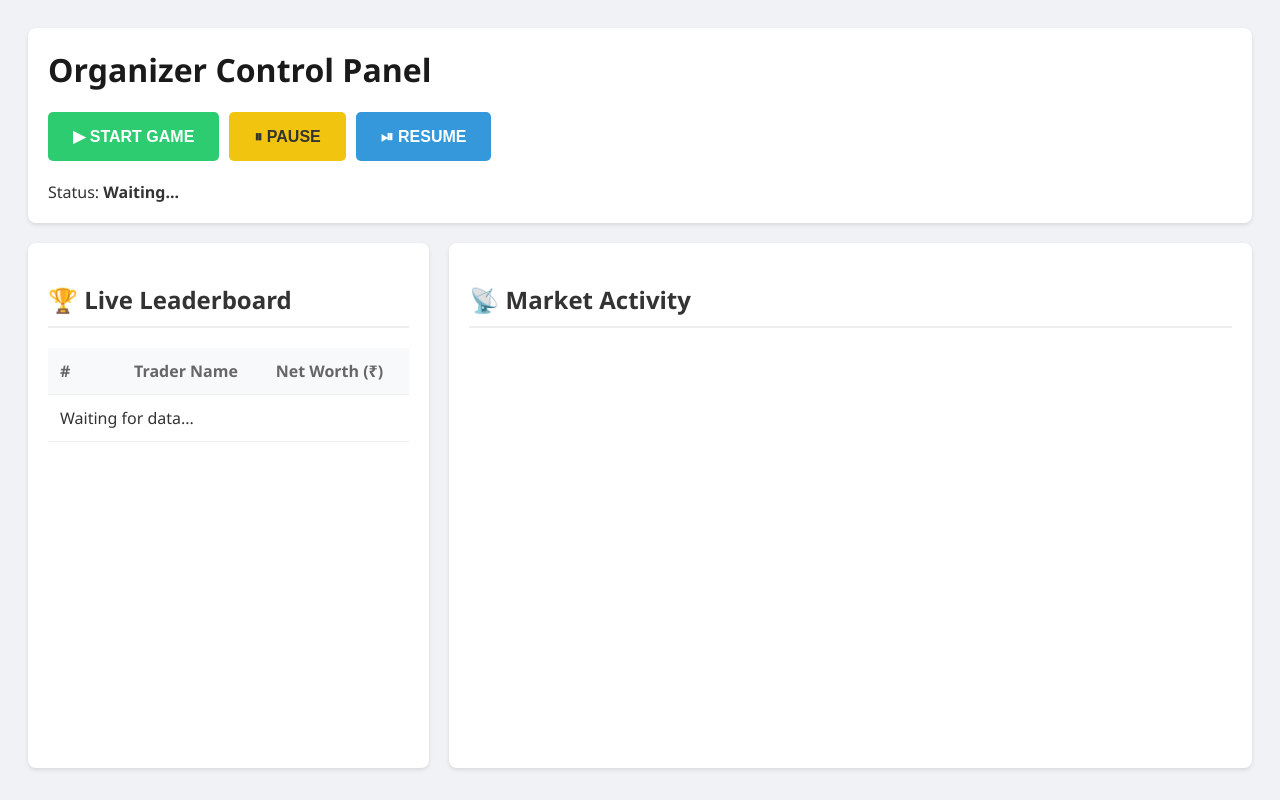
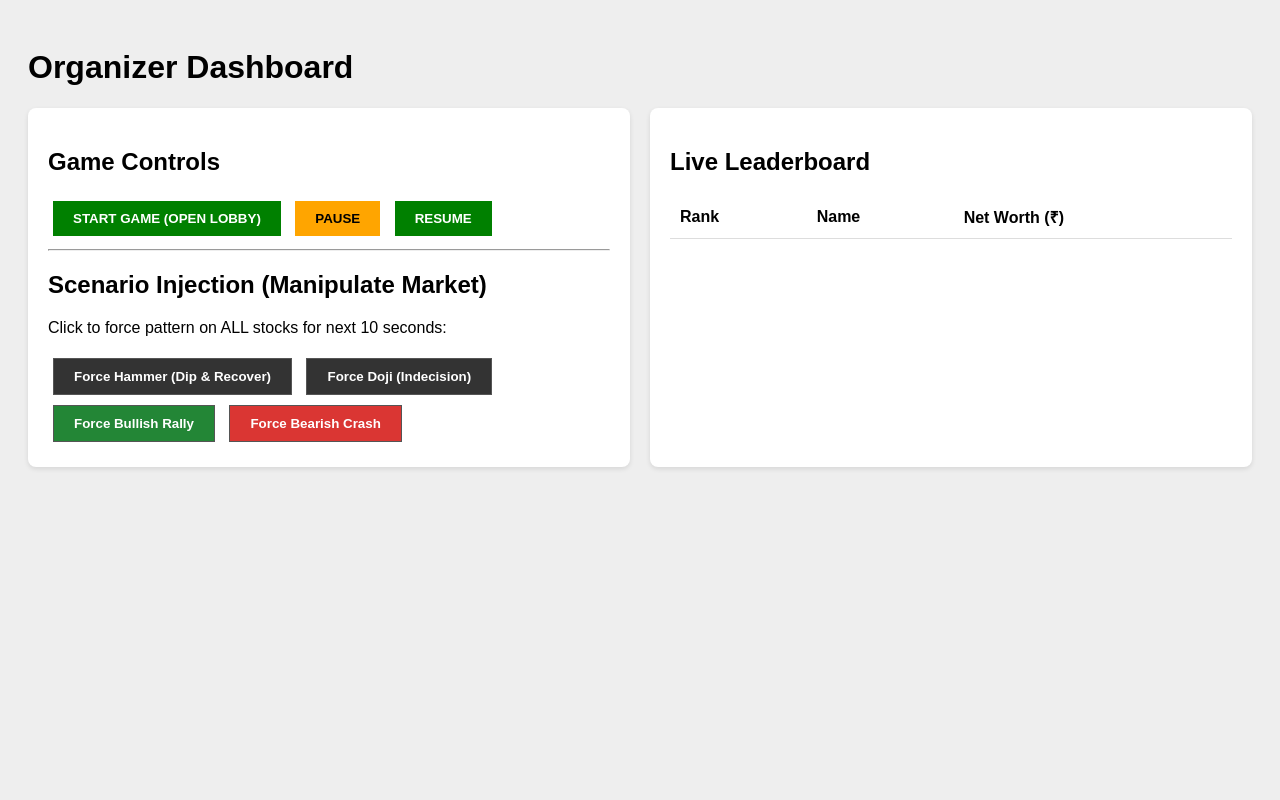
Before and after one commit to thouseef06/StockGame, a Flask app: page /admin in a window 1280 px wide. Run offline with Flask 3, Linux system fonts and the light colour scheme; lists and menus that the app fills with data are empty; some libraries are stand-ins or nearby versions.

Commit message:
Update admin.html

```diff
--- a/templates/admin.html
+++ b/templates/admin.html
@@ -1,110 +1,63 @@
 <!DOCTYPE html>
-<html lang="en">
+<html>
 <head>
-    <meta charset="UTF-8">
-    <title>Admin Dashboard - Stock Sim</title>
+    <title>Organizer Dashboard</title>
     <script src="https://cdnjs.cloudflare.com/ajax/libs/socket.io/4.0.1/socket.io.js"></script>
     <style>
-        body { font-family: 'Segoe UI', Tahoma, Geneva, Verdana, sans-serif; padding: 20px; background: #f0f2f5; color: #333; }
-
-        .dashboard-grid { display: grid; grid-template-columns: 1fr 2fr; gap: 20px; }
-        .card { background: white; padding: 20px; border-radius: 8px; box-shadow: 0 2px 4px rgba(0,0,0,0.1); }
-
-        h1 { margin-top: 0; color: #1a1a1a; }
-        h2 { border-bottom: 2px solid #eee; padding-bottom: 10px; }
-
-        .btn-group { display: flex; gap: 10px; margin-bottom: 20px; }
-        .btn { padding: 15px 25px; border: none; border-radius: 5px; color: white; font-weight: bold; cursor: pointer; font-size: 1rem; transition: transform 0.1s; }
-        .btn:active { transform: scale(0.98); }
-
-        .start { background: #2ecc71; }
-        .pause { background: #f1c40f; color: #333; }
-        .resume { background: #3498db; }
-        .reset { background: #e74c3c; }
-
-        table { width: 100%; border-collapse: collapse; margin-top: 10px; }
-        th, td { padding: 12px; text-align: left; border-bottom: 1px solid #eee; }
-        th { background: #f8f9fa; color: #666; font-weight: 600; }
-        tr:nth-child(even) { background-color: #f9f9f9; }
-
-        .rank-1 { color: #d4af37; font-weight: bold; } /* Gold */
-        .rank-2 { color: #c0c0c0; font-weight: bold; } /* Silver */
-        .rank-3 { color: #cd7f32; font-weight: bold; } /* Bronze */
+        body { font-family: sans-serif; background: #eee; padding: 20px; }
+        .grid { display: grid; grid-template-columns: 1fr 1fr; gap: 20px; }
+        .card { background: white; padding: 20px; border-radius: 8px; box-shadow: 0 2px 5px rgba(0,0,0,0.1); }
+        button { padding: 10px 20px; cursor: pointer; border: none; font-weight: bold; margin: 5px; }
+        .start { background: green; color: white; }
+        .pause { background: orange; }
+        .pattern { background: #333; color: white; border: 1px solid #555; }
+        table { width: 100%; border-collapse: collapse; }
+        td, th { padding: 10px; border-bottom: 1px solid #ddd; text-align: left; }
     </style>
 </head>
 <body>
+    <h1>Organizer Dashboard</h1>
 
-    <div class="card" style="margin-bottom: 20px;">
-        <h1>Organizer Control Panel</h1>
-        <div class="btn-group">
-            <button class="btn start" onclick="control('start')">▶ START GAME</button>
-            <button class="btn pause" onclick="control('pause')">⏸ PAUSE</button>
-            <button class="btn resume" onclick="control('resume')">⏯ RESUME</button>
-        </div>
-        <div>
-            Status: <span id="status" style="font-weight:bold;">Waiting...</span>
-        </div>
-    </div>
-
-    <div class="dashboard-grid">
+    <div class="grid">
         <div class="card">
-            <h2>🏆 Live Leaderboard</h2>
-            <table>
-                <thead>
-                    <tr>
-                        <th width="50">#</th>
-                        <th>Trader Name</th>
-                        <th>Net Worth (₹)</th>
-                    </tr>
-                </thead>
-                <tbody id="leaderboard">
-                    <tr><td colspan="3">Waiting for data...</td></tr>
-                </tbody>
-            </table>
+            <h2>Game Controls</h2>
+            <div>
+                <button class="start" onclick="act('start')">START GAME (OPEN LOBBY)</button>
+                <button class="pause" onclick="act('pause')">PAUSE</button>
+                <button class="start" onclick="act('resume')">RESUME</button>
+            </div>
+            <hr>
+            <h2>Scenario Injection (Manipulate Market)</h2>
+            <p>Click to force pattern on ALL stocks for next 10 seconds:</p>
+            <button class="pattern" onclick="act('hammer')">Force Hammer (Dip & Recover)</button>
+            <button class="pattern" onclick="act('doji')">Force Doji (Indecision)</button>
+            <br>
+            <button class="pattern" style="background:#238636;" onclick="act('bullish_engulfing')">Force Bullish Rally</button>
+            <button class="pattern" style="background:#da3633;" onclick="act('bearish_engulfing')">Force Bearish Crash</button>
         </div>
 
         <div class="card">
-            <h2>📡 Market Activity</h2>
-            <div id="logs" style="height: 400px; overflow-y: auto; font-family: monospace; font-size: 0.9rem;">
-                </div>
+            <h2>Live Leaderboard</h2>
+            <table>
+                <thead><tr><th>Rank</th><th>Name</th><th>Net Worth (₹)</th></tr></thead>
+                <tbody id="lb"></tbody>
+            </table>
         </div>
     </div>
 
     <script>
         const socket = io();
 
-        // Control Game State
-        function control(action) {
-            socket.emit('admin_control', {action: action});
-            document.getElementById('status').innerText = "Command Sent: " + action.toUpperCase();
+        function act(action) {
+            socket.emit('admin_action', {action: action});
         }
 
-        // Receive Leaderboard Updates
         socket.on('leaderboard_update', (data) => {
             let html = "";
-            data.forEach((player, index) => {
-                let rankClass = "";
-                if (index === 0) rankClass = "rank-1";
-                if (index === 1) rankClass = "rank-2";
-                if (index === 2) rankClass = "rank-3";
-
-                html += `<tr>
-                    <td class="${rankClass}">${index + 1}</td>
-                    <td style="font-weight:500;">${player.name}</td>
-                    <td style="font-family:monospace;">₹${player.value.toLocaleString()}</td>
-                </tr>`;
+            data.forEach((p, i) => {
+                html += `<tr><td>${i+1}</td><td>${p.name}</td><td>₹${p.value.toLocaleString()}</td></tr>`;
             });
-            document.getElementById('leaderboard').innerHTML = html;
-        });
-
-        // Simple Logging for Admin to see joins
-        socket.on('admin_log', (msg) => {
-            let logDiv = document.getElementById('logs');
-            let p = document.createElement('div');
-            p.style.borderBottom = "1px solid #eee";
-            p.style.padding = "5px";
-            p.innerText = `[${new Date().toLocaleTimeString()}] ${msg}`;
-            logDiv.prepend(p);
+            document.getElementById('lb').innerHTML = html;
         });
     </script>
 </body>
```
